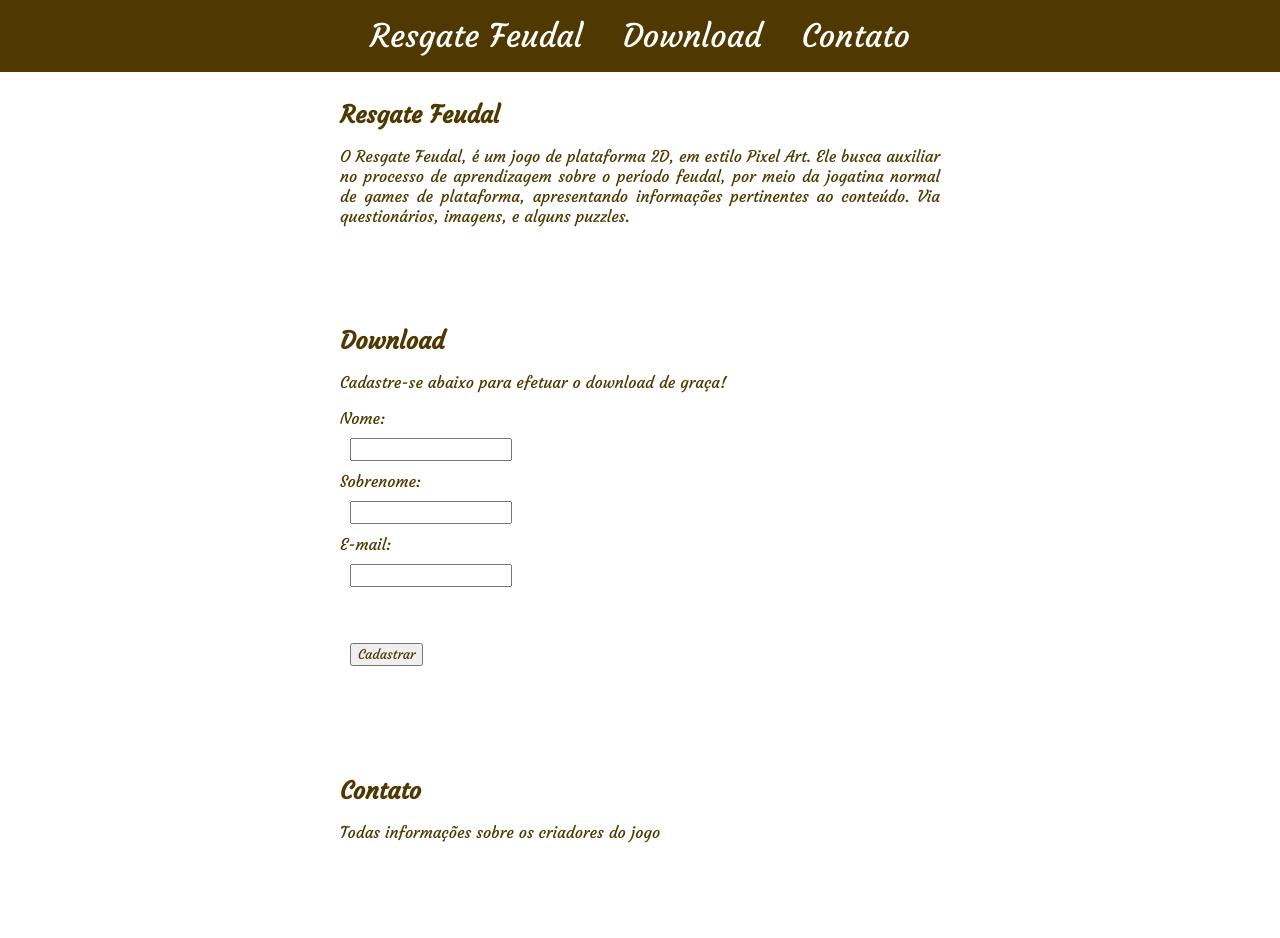
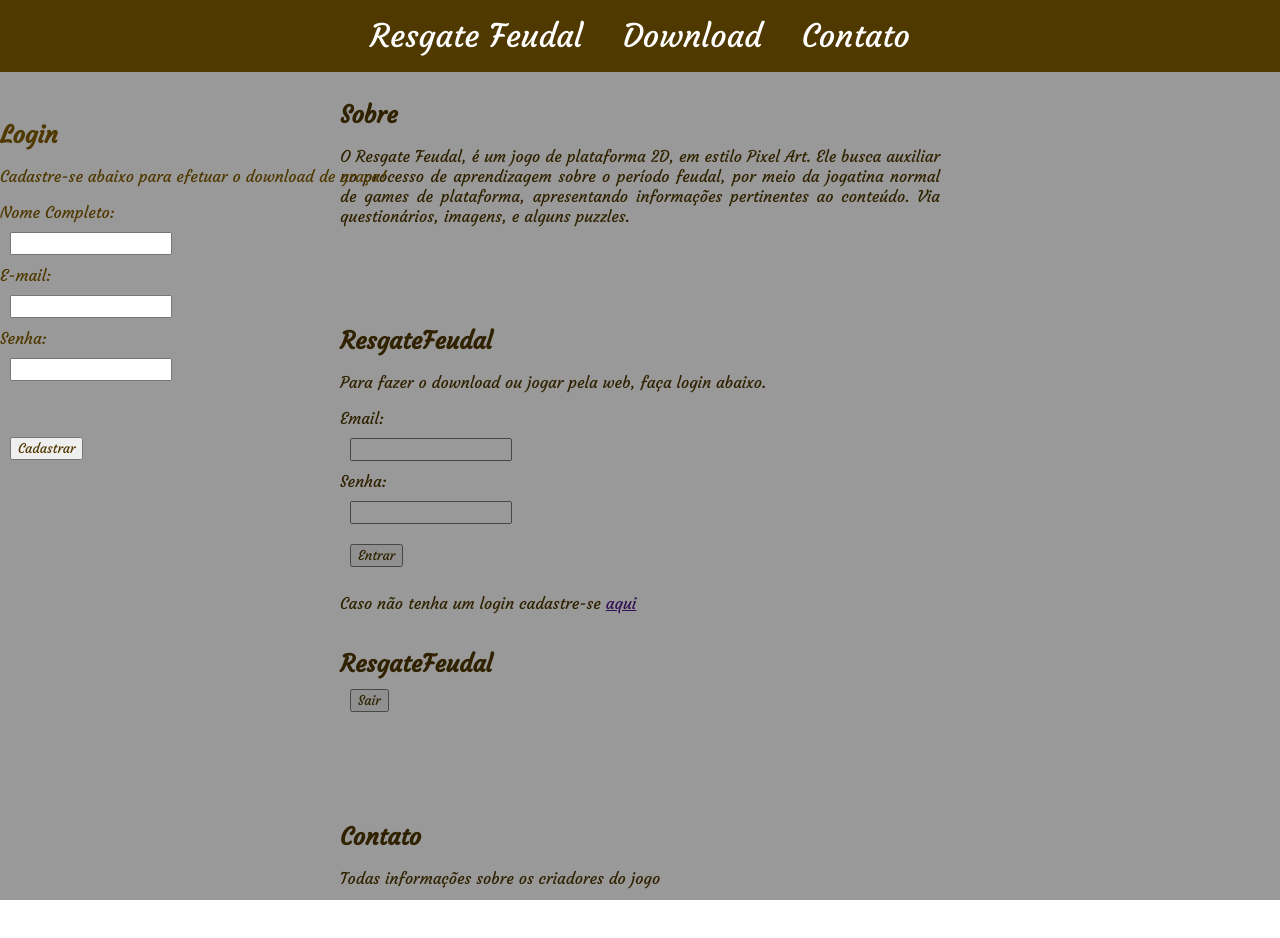
Before and after one commit to guirex/Feudal, a plain HTML site: page index.html in a window 1280 px wide. Both pictures are taken after a click on the button "Cadastrar". Drawn offline with Linux system fonts and the light colour scheme; no server answers.

Commit message:
Finalização do cadastro de usuários e modal para login

```diff
--- a/index.html
+++ b/index.html
@@ -1,5 +1,5 @@
 <!DOCTYPE html>
-<html lang="en">
+<html lang="pt">
 <head>
     <meta charset="UTF-8">
     <meta name="viewport" content="width=device-width, initial-scale=1.0">
@@ -17,33 +17,50 @@
         </ul>
     </nav>
         <section id="about">
-            <h1>Resgate Feudal</h1>
+            <h1>Sobre</h1>
             <p>O Resgate Feudal, é um jogo de plataforma 2D, em estilo Pixel Art. Ele busca auxiliar no processo de
             aprendizagem sobre o período feudal, por meio da jogatina normal de games de plataforma, apresentando
             informações pertinentes ao conteúdo. Via questionários, imagens, e alguns puzzles.</p>
         </section>
 
         <section id="download">
-            <h1>Download</h1>
+            <div id="opc">
+                <h1>ResgateFeudal</h1>
+                <p>Para fazer o download ou jogar pela web, faça login abaixo.</p>
+                <label for="lemail">Email:</label><br>
+                <input type="text" id="lemail">
+                <br>
+                <label for="lsenha">Senha:</label><br>
+                <input type="password" id="lsenha">
+                <br>
+                <input type="button" value="Entrar" onclick="Logar()">
+                <p>Caso não tenha um login cadastre-se <a href="" onclick="chamaModalCad()">aqui</a></p>
+            </div>
+            <div id="cadastrar"><h1>Login</h1>
                 <p>Cadastre-se abaixo para efetuar o download de graça!</p>
                 <form action="" class="frm">
-                <label for="inome">Nome:</label><br>
+                    <label for="inome">Nome Completo:</label><br>
                     <input type="text" id="inome">
-                <br>
-
-                <label for="isobrenome">Sobrenome:</label><br>
-                <input type="text" id="isobrenome">
                     <br>
 
                     <label for="iemail">E-mail:</label><br>
                     <input type="text" id="iemail">
                     <br>
 
+                    <label for="isenha">Senha:</label><br>
+                    <input type="password" id="isenha">
+                    <br>
+
                     <br><br>
 
                     <input type="button" value="Cadastrar" onclick="signin()">
                 </form>
+            </div>
+            <div id="game">
+                <h1>ResgateFeudal</h1>
+                <input type="button" value="Sair" onclick="Sair()">
 
+            </div>
         </section>
 
         <section id="contact">
@@ -52,6 +69,7 @@
         </section>
 
     <script src="https://www.gstatic.com/firebasejs/6.1.0/firebase-app.js"></script>
+    <script src="https://www.gstatic.com/firebasejs/3.1.0/firebase-database.js"></script>
     <script src="https://www.gstatic.com/firebasejs/5.9.1/firebase-auth.js"></script>
 
     <script>
--- a/style.css
+++ b/style.css
@@ -63,3 +63,21 @@ input{
 	background-repeat: no-repeat;
 	background-position: 50%, 10px;
 }
+
+#game{
+	display: none;
+}
+
+#cadastrar{
+	display: block; /* Hidden by default */
+	position: fixed; /* Stay in place */
+	z-index: 1; /* Sit on top */
+	padding-top: 100px; /* Location of the box */
+	left: 0;
+	top: 0;
+	width: 100%; /* Full width */
+	height: 100%; /* Full height */
+	overflow: auto; /* Enable scroll if needed */
+	background-color: rgb(0,0,0); /* Fallback color */
+	background-color: rgba(0,0,0,0.4); /* Black w/ opacity */
+}
--- a/style.js
+++ b/style.js
@@ -56,48 +56,60 @@ function smoothScrollTo(endX, endY, duration) {
   }, 1000 / 60); // 60 fps
 };
 
+/* function User(_nome, _sobrenome, _email,_senha){
+  this.Nome = _nome;
+  this.Sobrenome = _sobrenome;
+  this.Email = _email;
+  this.Senha = _senha;
+}
+
+function pegavlr(){
+  var nome = document.getElementById("inome").value;
+  var email = document.getElementById("iemail").value;
+  var senha = document.getElementById("isenha").value;
+
+}
+*/
+
 function signin(){
   var nome = document.getElementById("inome").value;
-  var sobrenome = document.getElementById("isobrenome").value;
   var email = document.getElementById("iemail").value;
+  var senha = document.getElementById("isenha").value;
 
-  console.log(nome);
-  console.log(sobrenome);
-  console.log(email);
+  var ref = firebase.database().ref("Users/");
 
-  var actionCodeSettings = {
-    url: 'https://resgatefeudal.page.link/cfmail',
-    handleCodeInApp: true,
-    iOS: {
-    },
-    android: {
-    },
+  if(firebase.auth().createUserWithEmailAndPassword(email, senha) && ref.push({
+    Nome: nome,
+    Email: email,
+    Senha: senha
+  })){
+    //Informa ao usuário
+    window.alert("Usuário Cadastrado!");
 
-  };
-
-  firebase.auth().sendSignInLinkToEmail(email, actionCodeSettings)
-  .then(function() {
-    window.alert("Verifique seu email para terminar o cadastro!");
-    window.localStorage.setItem('emailForSignIn', email);
-  })
-  .catch(function(error) {
-    //window.alert("Ocorreu um erro. Tente Novamente");
-    console.log(error);
-  });
+    if(firebase.auth().signInWithEmailAndPassword(email, senha)){
+    var divLog = document.getElementById("game").style.display = "block";
+    var divGame = document.getElementById("login").style.display = "none";
+    }
+  }
 }
 
-function concluicad(){
-  if(firebase.auth().isSignInWithEmailLink(window.location.href)) {
-    var eemail = window.localStorage.getItem('emailForSignIn');
-      if(!email) {
-        eemail = window.prompt('Forneça um email para confirmação');
-      }
-      firebase.auth().isSignInWithEmailLink(eemail, window.location.href)
-      .then(function(result){
-        window.localStorage.removeItem('emailForSignIn');
-      })
-      .catch(function(error){
-        console.log(error);
-      })
+function Logar(){
+  var email = document.getElementById("iemail").value;
+  var senha = document.getElementById("isenha").value;
+
+  if(firebase.auth().signInWithEmailAndPassword(email, senha)){
+    document.getElementById("opc").style.display = "none";
+    document.getElementById("game").style.display = "block";
     }
 }
+
+function chamaModalCad(){
+  document.getElementById("game").style.display="block";
+}
+
+function Sair(){
+  if(firebase.auth().signOut()){
+    document.getElementById("opc").style.display = "block";
+    document.getElementById("game").style.display = "none";
+  }
+}
```
Also changed, not shown: cfmail.html (deleted, +0 -13 lines). Lines whose indentation alone changed are shown as unchanged.
